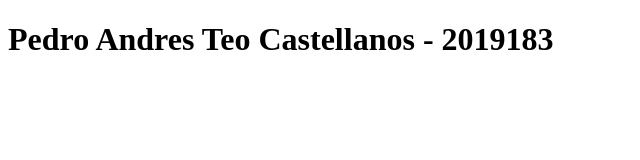
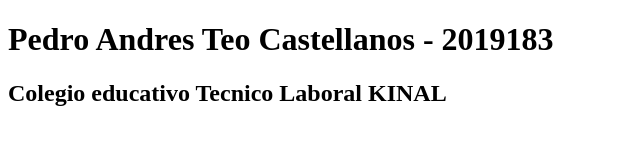
Before and after one commit to pteo2019183/IN5AV, a plain HTML site: page index.html in a window 1280 px wide. Shown: the whole page, without its empty margins (0-640 px from the left). Drawn offline with Linux system fonts and the light colour scheme.

Commit message:
Se agrego el Centro Educativo

```diff
--- a/index.html
+++ b/index.html
@@ -7,5 +7,6 @@
 </head>
 <body>
     <h1>Pedro Andres Teo Castellanos - 2019183</h1>
+    <h2>Colegio educativo Tecnico Laboral KINAL</h2>
 </body>
 </html>
```
